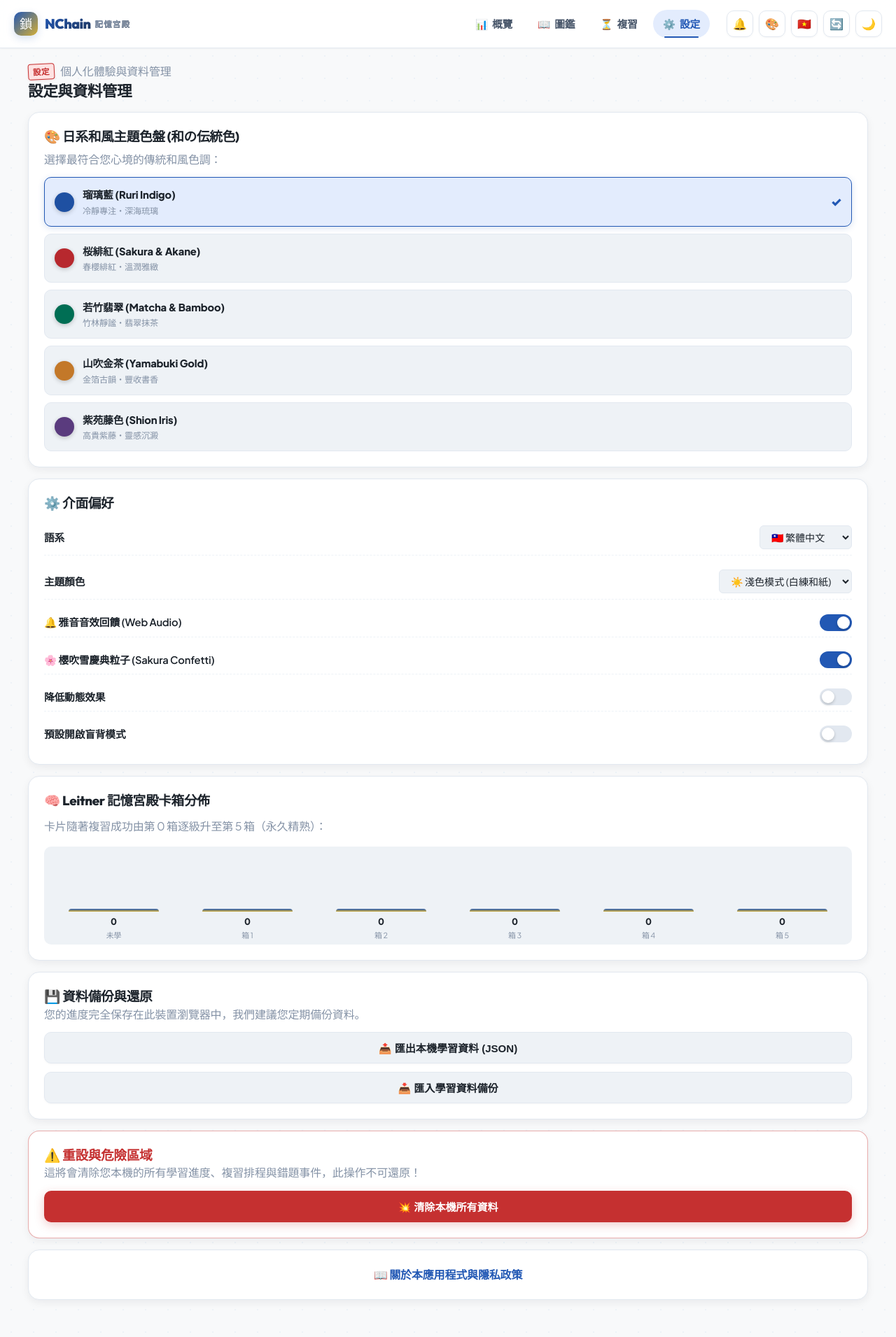
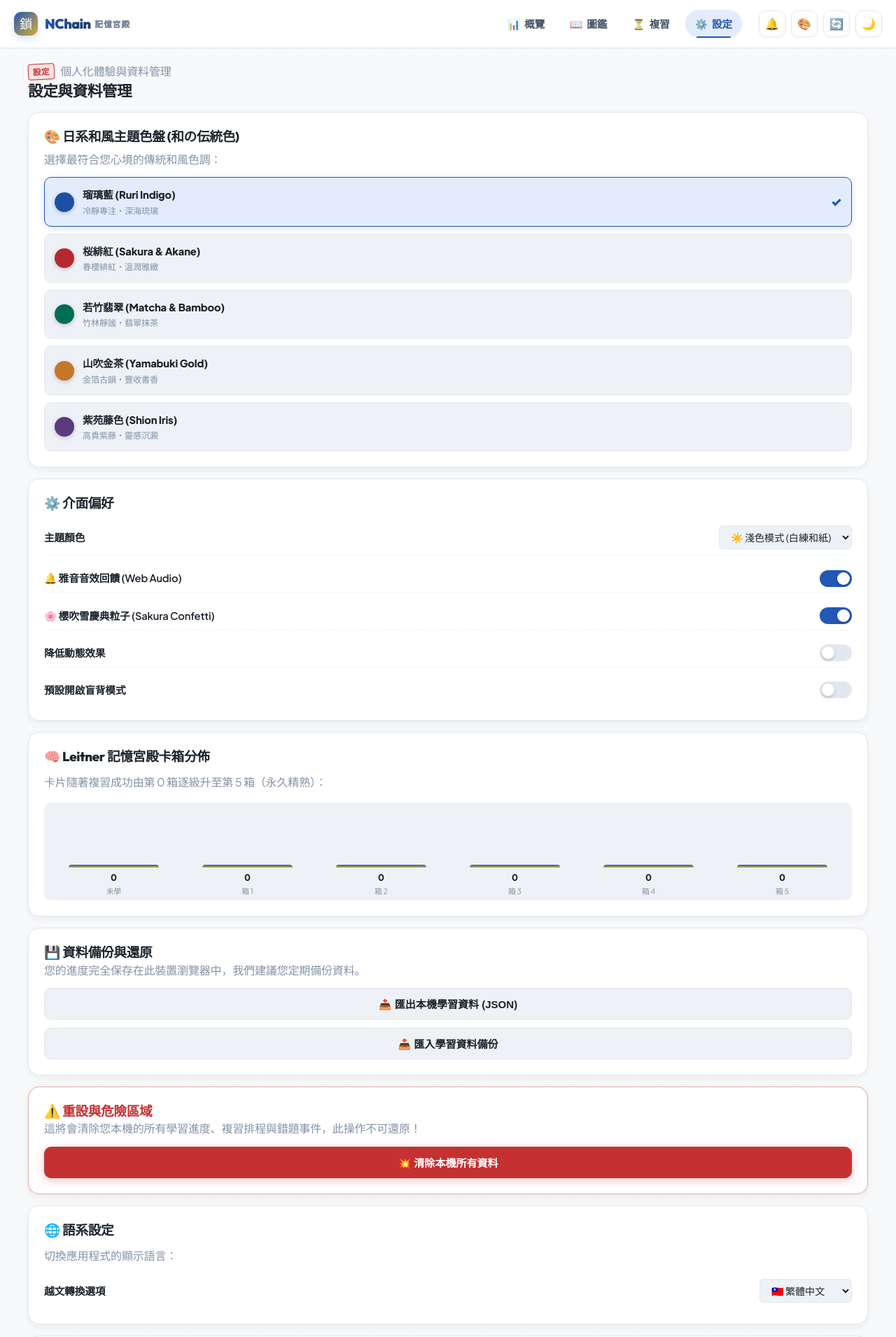
Before and after one commit to waatax/NChain, a Vue app in the folder apps/web/: page /settings in a window 1280 px wide. Shown: the top 1911 px of the page at 70% size. Built offline with nearby package versions, Linux system fonts and the light colour scheme.

Commit message:
Move Vietnamese conversion option to Settings page bottom

```diff
--- a/apps/web/src/App.vue
+++ b/apps/web/src/App.vue
@@ -64,14 +64,7 @@
           🎨
         </button>
 
-        <!-- Language Switcher -->
-        <button
-          class="icon-btn"
-          @click="toggleLanguage"
-          :title="langTitle"
-        >
-          {{ appStore.settings.lang === 'vi' ? '🇹🇼' : '🇻🇳' }}
-        </button>
+
 
         <!-- Layout Mode Switcher -->
         <button
@@ -231,17 +224,7 @@ const cyclePalette = () => {
   appStore.updateSettings({ palette: palettes[nextIndex].key });
 };
 
-const langTitle = computed(() =>
-  appStore.settings.lang === 'vi' ? 'Chuyển sang Tiếng Trung' : '切換成越南文'
-);
 
-const toggleLanguage = () => {
-  soundFx.playTap();
-  const current = appStore.settings.lang || 'zh-TW';
-  const next = current === 'zh-TW' ? 'vi' : 'zh-TW';
-  appStore.updateSettings({ lang: next });
-  window.location.reload();
-};
 </script>
 
 <style scoped>
--- a/apps/web/src/views/SettingsView.vue
+++ b/apps/web/src/views/SettingsView.vue
@@ -36,14 +36,6 @@
       <h3 class="mb-12">⚙️ {{ t('介面偏好') }}</h3>
 
       <div class="setting-item">
-        <span class="label">{{ t('語系') }}</span>
-        <select v-model="localLang" @change="updateLang" class="settings-select">
-          <option value="zh-TW">🇹🇼 繁體中文</option>
-          <option value="vi">🇻🇳 Tiếng Việt</option>
-        </select>
-      </div>
-
-      <div class="setting-item mt-12">
         <span class="label">{{ t('主題顏色') }}</span>
         <select v-model="localTheme" @change="updateTheme" class="settings-select">
           <option value="light">{{ t('☀️ 淺色模式') }} (白練和紙)</option>
@@ -150,7 +142,20 @@
       </div>
     </div>
 
-    <!-- 6. 關於與隱私 -->
+    <!-- 6. 語系與地區設定 -->
+    <div class="settings-section card mb-16">
+      <h3 class="mb-12">🌐 {{ t('語系設定') }}</h3>
+      <p class="text-muted text-xs mb-12">{{ t('切換應用程式的顯示語言：') }}</p>
+      <div class="setting-item">
+        <span class="label">{{ t('越文轉換選項') }}</span>
+        <select v-model="localLang" @change="updateLang" class="settings-select">
+          <option value="zh-TW">🇹🇼 繁體中文</option>
+          <option value="vi">🇻🇳 Tiếng Việt</option>
+        </select>
+      </div>
+    </div>
+
+    <!-- 7. 關於與隱私 -->
     <div class="card text-center mb-16">
       <router-link to="/about" class="text-primary font-bold">📖 {{ t('關於本應用程式與隱私政策') }}</router-link>
     </div>
```
